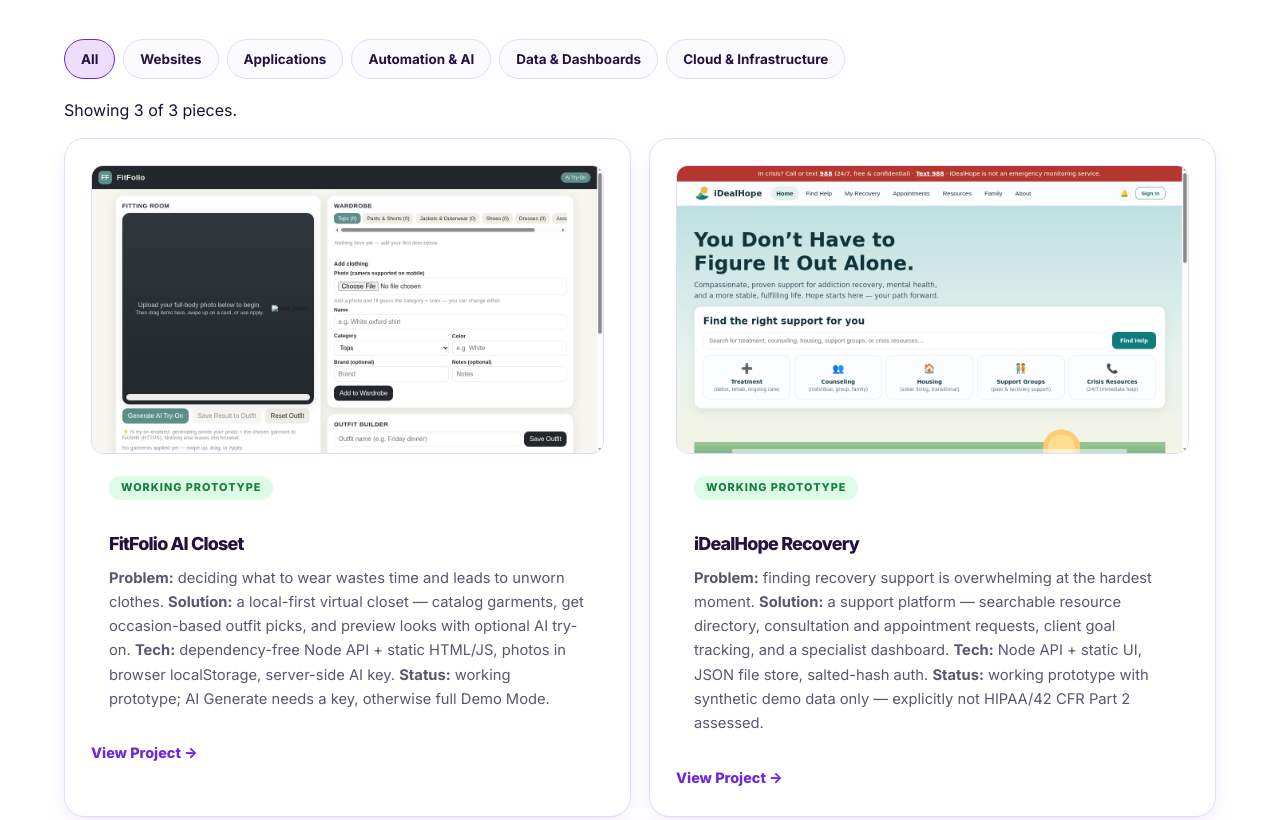
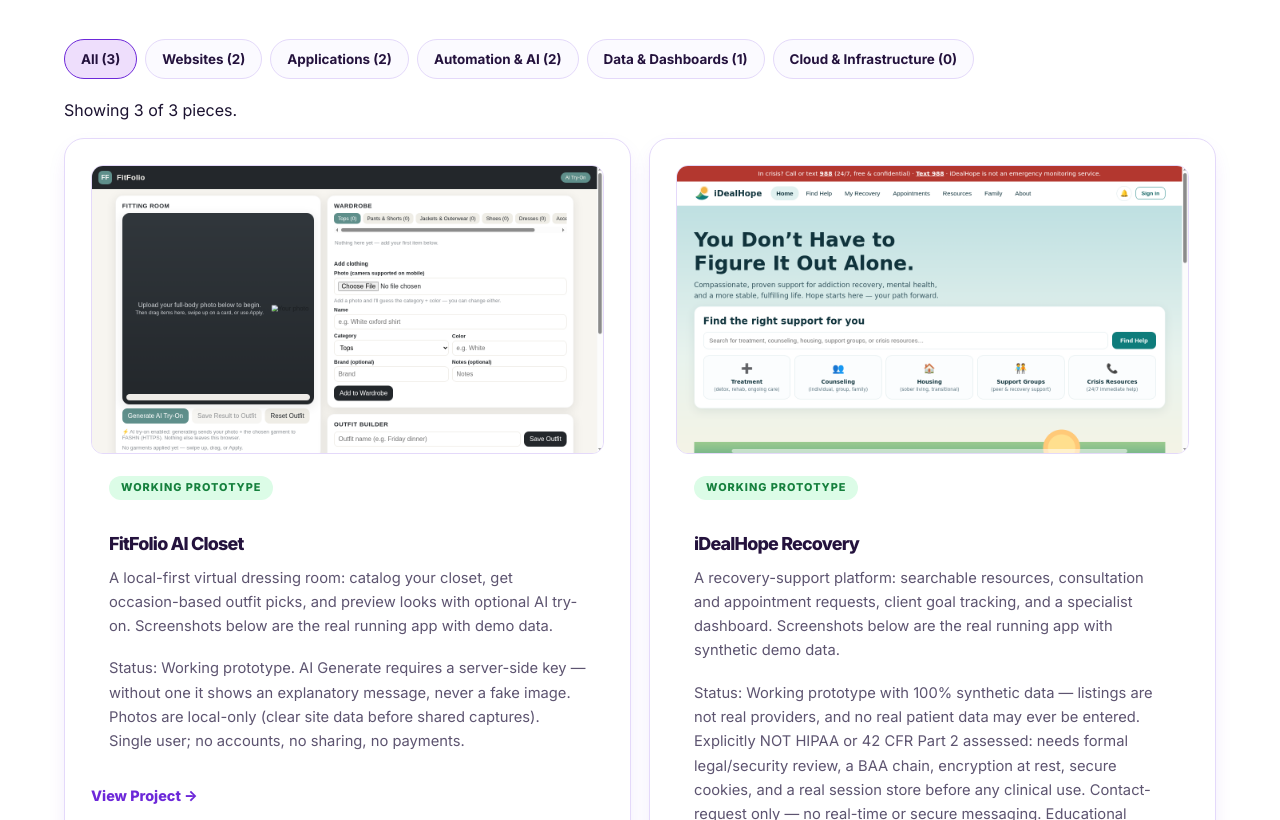
Before and after one commit to DKCollette/nexgenshift-site, a plain HTML site: page portfolio/index.html in a window 1280 px wide. Shown: the part 440-1260 px from the top of the page. Drawn offline with Linux system fonts and the light colour scheme.

Commit message:
Project registry: config/projects.json + JS render + admin queue + Cloud empty-state

```diff
--- /dev/null
+++ b/assets/portfolio-grid.js
@@ -0,0 +1,67 @@
+/* Portfolio hub renderer: re-renders #workGrid from /config/projects.json (published only).
+   Static cards in portfolio/index.html stay as the no-JS / fetch-failure fallback — same pattern as tier-grid.js.
+   Fetch failure => silent catch, static cards remain. Filter keys stay the 5 hub keys; no churn. */
+(function () {
+  "use strict";
+  function esc(s) { return String(s == null ? "" : s).replace(/[&<>"]/g, function (c) { return { "&": "&amp;", "<": "&lt;", ">": "&gt;", '"': "&quot;" }[c]; }); }
+  function pillClass(status) {
+    var s = String(status || "").toLowerCase();
+    return (s === "live" || s === "working prototype" || s === "interactive demo") ? "pill ok" : "pill";
+  }
+  function card(p) {
+    var shot = (p.screenshots && p.screenshots[0]) || null;
+    var img = shot ? '<img src="' + esc(shot.src) + '" alt="' + esc(shot.alt || p.name) + '" loading="lazy" style="width:100%;border-radius:12px;border:1px solid var(--line)">' : "";
+    var cats = (p.categoryKeys || []).join(" ");
+    var href = p.caseStudyUrl || "/portfolio/";
+    return '<article class="card work-card" data-cat="' + esc(cats) + '">'
+      + img
+      + '<p style="margin-top:12px"><span class="' + pillClass(p.status) + '">' + esc(String(p.status || "").toUpperCase()) + "</span></p>"
+      + "<h3>" + esc(p.name) + "</h3>"
+      + "<p>" + esc(p.description || "") + "</p>"
+      + '<p class="hint">Status: ' + esc(p.honestLimits || "") + "</p>"
+      + '<a class="go" href="' + esc(href) + '">View Project \u2192</a></article>';
+  }
+  function init() {
+    var grid = document.getElementById("workGrid");
+    if (!grid) return;
+    fetch("/config/projects.json").then(function (r) { return r.json(); }).then(function (cfg) {
+      var pubs = ((cfg && cfg.projects) || []).filter(function (p) { return p && p.published; });
+      if (!pubs.length) return; // keep static fallback
+      grid.innerHTML = pubs.map(card).join("");
+      bindFilters(pubs);
+    }).catch(function () { /* static fallback covers failure */ });
+  }
+  function bindFilters(pubs) {
+    var grid = document.getElementById("workGrid");
+    var count = document.getElementById("filterCount");
+    var empty = document.getElementById("workEmpty");
+    var btns = Array.prototype.slice.call(document.querySelectorAll(".work-filters [data-filter]"));
+    // Drop legacy inline-script listeners so only the registry pass handles filtering.
+    btns.forEach(function (b) {
+      var label = b.textContent.replace(/\s*\(\d+\)\s*$/, "");
+      var f = b.getAttribute("data-filter");
+      var n = (f === "all") ? pubs.length : pubs.filter(function (p) { return (p.categoryKeys || []).indexOf(f) >= 0; }).length;
+      var fresh = b.cloneNode(true);
+      fresh.textContent = label + " (" + n + ")";
+      b.parentNode.replaceChild(fresh, b);
+    });
+    btns = Array.prototype.slice.call(document.querySelectorAll(".work-filters [data-filter]"));
+    function apply(f) {
+      var cards = Array.prototype.slice.call(grid.querySelectorAll(".work-card"));
+      var n = 0;
+      cards.forEach(function (c) {
+        var cats = (c.getAttribute("data-cat") || "").split(" ").filter(Boolean);
+        var show = (f === "all" || cats.indexOf(f) >= 0);
+        c.classList.toggle("hidden", !show);
+        if (show) n++;
+      });
+      btns.forEach(function (b) { b.setAttribute("aria-pressed", b.getAttribute("data-filter") === f ? "true" : "false"); });
+      if (count) count.textContent = "Showing " + n + " of " + cards.length + " pieces.";
+      if (empty) empty.hidden = n !== 0;
+    }
+    btns.forEach(function (b) { b.addEventListener("click", function () { apply(b.getAttribute("data-filter")); }); });
+    apply("all");
+  }
+  if (document.readyState === "loading") document.addEventListener("DOMContentLoaded", init);
+  else init();
+})();
--- /dev/null
+++ b/config/projects.json
@@ -0,0 +1,291 @@
+{
+  "$comment": "PROJECT REGISTRY — DESIGN DRAFT (not yet wired into the site). Single source of truth for the portfolio hub, case-study pages, and homepage Featured Work. Mirrors the config/pricing.json catalog-driven pattern: static JSON fetched at render time, full static HTML kept as the noscript/SEO fallback. published=false records never render publicly. featured=true records render on the homepage (max 3). lastVerified is the date the screenshots + honest-limits copy were last confirmed against the runnable build (YYYY-MM-DD). Status vocabulary is closed: Live | In Development | Working Prototype | Interactive Demo | Internal Innovation | Design Concept | Unpublished. Category vocabulary is closed: Websites | Applications | Automation & AI | Business Systems | Data & Dashboards | Cloud & Infrastructure. categoryKeys map to the existing portfolio filter keys (websites | applications | automation-ai | business-systems | data | cloud). demoUrl is null when there is no public demo — never invent a URL.",
+  "$schema": "project-registry-v1 (draft)",
+  "version": 1,
+  "projects": [
+    {
+      "id": "fitfolio-closet",
+      "name": "FitFolio AI Closet",
+      "tagline": "Virtual Dressing Room",
+      "slug": "fitfolio-closet",
+      "caseStudyUrl": "/portfolio/fitfolio-closet/",
+      "categories": [
+        "Applications",
+        "Automation & AI"
+      ],
+      "categoryKeys": [
+        "applications",
+        "automation-ai"
+      ],
+      "description": "A local-first virtual dressing room: catalog your closet, get occasion-based outfit picks, and preview looks with optional AI try-on. Screenshots below are the real running app with demo data.",
+      "objective": "Cut the daily \"what do I wear\" tax: give one person a fast, private way to see their whole closet, get dressed for the occasion, and try looks before committing.",
+      "problem": "Deciding what to wear wastes time and money — closets fill with unworn clothes while mornings fill with outfit indecision. Existing tools upload your photos to someone else's cloud.",
+      "solution": "A local-first virtual closet. Photos stay in the browser's localStorage; an occasion rules engine (\"Dress Me Today\") suggests outfits; compare up to 3 looks side by side; optional single-garment AI try-on renders a preview.",
+      "technology": "Dependency-free Node API serving a zero-build static UI (plain HTML/JS/CSS). AI try-on runs server-side so the key never touches the browser. Covered by a 29-check smoke contract in the repo.",
+      "status": "Working Prototype",
+      "honestLimits": "Working prototype. AI Generate requires a server-side key — without one it shows an explanatory message, never a fake image. Photos are local-only (clear site data before shared captures). Single user; no accounts, no sharing, no payments.",
+      "screenshots": [
+        {
+          "src": "/assets/portfolio/fitfolio-desktop.png",
+          "alt": "FitFolio AI virtual closet app — fitting room and wardrobe",
+          "viewport": "desktop"
+        },
+        {
+          "src": "/assets/portfolio/fitfolio-mobile.png",
+          "alt": "FitFolio app on a phone screen",
+          "viewport": "mobile"
+        }
+      ],
+      "features": [
+        "Inventory + outfit management in localStorage",
+        "Occasion rules engine (Dress Me Today)",
+        "Compare up to 3 looks + favorites",
+        "Optional single-garment AI try-on (server-side provider integration; multi-pass chain)",
+        "Demo Mode without a key — uploads, swipes, and outfits all work"
+      ],
+      "demoUrl": null,
+      "published": true,
+      "featured": true,
+      "lastVerified": "2026-11-24"
+    },
+    {
+      "id": "idealhope-recovery",
+      "name": "iDealHope Recovery",
+      "tagline": "Support Platform",
+      "slug": "idealhope-recovery",
+      "caseStudyUrl": "/portfolio/idealhope-recovery/",
+      "categories": [
+        "Websites",
+        "Applications",
+        "Data & Dashboards"
+      ],
+      "categoryKeys": [
+        "websites",
+        "applications",
+        "data"
+      ],
+      "description": "A recovery-support platform: searchable resources, consultation and appointment requests, client goal tracking, and a specialist dashboard. Screenshots below are the real running app with synthetic demo data.",
+      "objective": "Lower the first-step barrier: make it easy for someone seeking recovery support — or their family — to find help, ask for a consultation, and track progress in one calm place.",
+      "problem": "Finding addiction and mental-health support is overwhelming at the hardest moment: scattered listings, unclear costs, and no clear next step toward a real person.",
+      "solution": "A single platform: public resource directory (10+ seeded listings with search, category, and cost filters), validated consultation + appointment request flows, client portal with goals, and a specialist dashboard for clients, consultations, and appointments — with the 988 crisis line always visible.",
+      "technology": "Node API serving a static UI with a JSON file store. Seeded specialist/client demo logins; salted-hash auth with role gates; 31-check smoke suite green.",
+      "status": "Working Prototype",
+      "honestLimits": "Working prototype with 100% synthetic data — listings are not real providers, and no real patient data may ever be entered. Explicitly NOT HIPAA or 42 CFR Part 2 assessed: needs formal legal/security review, a BAA chain, encryption at rest, secure cookies, and a real session store before any clinical use. Contact-request only — no real-time or secure messaging. Educational content is informational only, not diagnoses or treatment. Not an emergency monitoring service.",
+      "screenshots": [
+        {
+          "src": "/assets/portfolio/idealhope-desktop.png",
+          "alt": "iDealHope recovery support platform — hero and support finder",
+          "viewport": "desktop"
+        },
+        {
+          "src": "/assets/portfolio/idealhope-mobile.png",
+          "alt": "iDealHope platform on a phone screen",
+          "viewport": "mobile"
+        }
+      ],
+      "features": [
+        "Searchable/filterable public resource directory (seeded listings)",
+        "Consultation + appointment request flows (validated)",
+        "Client portal: roadmap goals CRUD, check-ins, wellness history",
+        "Specialist dashboard: KPIs, client list, referral lifecycle, tasks, inbox",
+        "988 crisis banner always visible"
+      ],
+      "demoUrl": null,
+      "published": true,
+      "featured": true,
+      "lastVerified": "2026-11-24"
+    },
+    {
+      "id": "sacred-path-guidance",
+      "name": "Sacred Path Guidance",
+      "tagline": "Booking Website",
+      "slug": "sacred-path-guidance",
+      "caseStudyUrl": "/portfolio/sacred-path-guidance/",
+      "categories": [
+        "Websites",
+        "Automation & AI"
+      ],
+      "categoryKeys": [
+        "websites",
+        "automation-ai"
+      ],
+      "description": "A 12-page tarot and spiritual-guidance booking site: services, live availability, double-booking-safe reservations, and a token-gated owner dashboard. Screenshots below are the real running site with sample data.",
+      "objective": "Give a spiritual practitioner one home base: explain the offerings, let seekers check availability and request readings, and manage everything from a private dashboard — no patchwork of tools.",
+      "problem": "Bookings arrived by DM, availability lived in someone's head, and double-bookings happened. There was no single place to show services, take requests, and track clients.",
+      "solution": "A full marketing site plus booking engine: 12 public pages (home, readings, guidance, about, testimonials, pricing, privacy, terms), services + availability APIs, server-side double-booking prevention, spam-protected contact, and an owner dashboard for bookings, messages, testimonials, FAQs, and settings.",
+      "technology": "Dependency-free Node API serving static pages. Token-gated owner dashboard; honeypot + rate limiting on contact; moon-phase display clearly labeled as an approximation. 38/38 smoke checks green.",
+      "status": "Working Prototype",
+      "honestLimits": "Working prototype — the strongest of the three builds. Honest limits: no payments are collected (paymentStatus: not_collected); no email sending — bookings and messages persist for the owner to follow up. Testimonials ship as 3 clearly-labeled SAMPLE placeholders the owner replaces. Screenshots show public pages only; the admin dashboard is never published.",
+      "screenshots": [
+        {
+          "src": "/assets/portfolio/sacred-path-desktop.png",
+          "alt": "Sacred Path Guidance homepage — clarity for your path",
+          "viewport": "desktop"
+        },
+        {
+          "src": "/assets/portfolio/sacred-path-mobile.png",
+          "alt": "Sacred Path Guidance site on a phone screen",
+          "viewport": "mobile"
+        }
+      ],
+      "features": [
+        "12-page marketing site with readings, pricing, testimonials",
+        "Live availability + bookings with double-booking prevention",
+        "Contact form with honeypot + rate limiting",
+        "Owner dashboard: services, prices, availability, bookings, messages, FAQs, settings",
+        "Booking confirm/cancel flows"
+      ],
+      "demoUrl": null,
+      "published": true,
+      "featured": true,
+      "lastVerified": "2026-11-24"
+    },
+    {
+      "id": "ironwood-security",
+      "name": "Ironwood Security",
+      "tagline": "",
+      "slug": "ironwood-security",
+      "caseStudyUrl": "/portfolio/",
+      "categories": [],
+      "categoryKeys": [],
+      "description": "Removed from the portfolio. Stub page redirects to the portfolio hub.",
+      "objective": "",
+      "problem": "",
+      "solution": "",
+      "technology": "",
+      "status": "Unpublished",
+      "honestLimits": "",
+      "screenshots": [],
+      "features": [],
+      "demoUrl": null,
+      "published": false,
+      "featured": false,
+      "lastVerified": "2026-11-24"
+    },
+    {
+      "id": "field-ops-dashboard",
+      "name": "Field Ops Dashboard",
+      "tagline": "",
+      "slug": "field-ops-dashboard",
+      "caseStudyUrl": "/portfolio/",
+      "categories": [],
+      "categoryKeys": [],
+      "description": "Removed from the portfolio. Stub page redirects to the portfolio hub.",
+      "objective": "",
+      "problem": "",
+      "solution": "",
+      "technology": "",
+      "status": "Unpublished",
+      "honestLimits": "",
+      "screenshots": [],
+      "features": [],
+      "demoUrl": null,
+      "published": false,
+      "featured": false,
+      "lastVerified": "2026-11-24"
+    },
+    {
+      "id": "maple-main-booking",
+      "name": "Maple Main Booking",
+      "tagline": "",
+      "slug": "maple-main-booking",
+      "caseStudyUrl": "/portfolio/",
+      "categories": [],
+      "categoryKeys": [],
+      "description": "Removed from the portfolio. Stub page redirects to the portfolio hub.",
+      "objective": "",
+      "problem": "",
+      "solution": "",
+      "technology": "",
+      "status": "Unpublished",
+      "honestLimits": "",
+      "screenshots": [],
+      "features": [],
+      "demoUrl": null,
+      "published": false,
+      "featured": false,
+      "lastVerified": "2026-11-24"
+    },
+    {
+      "$comment": "PLACEHOLDERS for internal builds (per 2026-11-24 inventory). Never published to the portfolio surface; reserved so the admin dashboard + auto-candidate flow have records to promote through review. Categories/statuses are provisional and must be confirmed at QA time.",
+      "id": "nexgenshift-auth-platform",
+      "name": "Auth Platform (test mode)",
+      "tagline": "",
+      "slug": "placeholder-auth-platform",
+      "caseStudyUrl": null,
+      "categories": [
+        "Business Systems"
+      ],
+      "categoryKeys": [
+        "business-systems"
+      ],
+      "description": "PLACEHOLDER — local test-mode identity provider (signup/MFA/sessions/RBAC; Cognito not connected). Not portfolio-facing until it passes QA review.",
+      "objective": "",
+      "problem": "",
+      "solution": "",
+      "technology": "Dependency-free Node API + static web; 49-check smoke green (LOCAL TEST MODE).",
+      "status": "Working Prototype",
+      "honestLimits": "Local test mode only — not production auth. Never use real user passwords here.",
+      "screenshots": [],
+      "features": [],
+      "demoUrl": null,
+      "published": false,
+      "featured": false,
+      "lastVerified": null
+    },
+    {
+      "id": "nexgenshift-intake-platform",
+      "name": "Intake-to-Demo Pipeline",
+      "tagline": "",
+      "slug": "placeholder-intake-platform",
+      "caseStudyUrl": null,
+      "categories": [
+        "Business Systems",
+        "Automation & AI"
+      ],
+      "categoryKeys": [
+        "business-systems",
+        "automation-ai"
+      ],
+      "description": "PLACEHOLDER — intake wizard → review queue → approved demo loop. Internal pipeline tooling; portfolio candidacy only via admin approval.",
+      "objective": "",
+      "problem": "",
+      "solution": "",
+      "technology": "Node API + static wizard/admin/tracker pages; status machine received → reviewing → generating → awaiting_approval → approved.",
+      "status": "Internal Innovation",
+      "honestLimits": "Dev prototype backing staging demos. Submitter PII in data/ — never screenshot or publish.",
+      "screenshots": [],
+      "features": [],
+      "demoUrl": null,
+      "published": false,
+      "featured": false,
+      "lastVerified": null
+    },
+    {
+      "id": "nexgenshift-cloud",
+      "name": "Cloud Intake & Infrastructure",
+      "tagline": "",
+      "slug": "placeholder-cloud",
+      "caseStudyUrl": null,
+      "categories": [
+        "Cloud & Infrastructure"
+      ],
+      "categoryKeys": [
+        "cloud"
+      ],
+      "description": "PLACEHOLDER — AWS IaC (static-site + serverless tiers) plus intake-receiver Lambda. Infrastructure, not a showcase piece; would populate the currently-empty Cloud filter only after approval with an architecture-diagram visual.",
+      "objective": "",
+      "problem": "",
+      "solution": "",
+      "technology": "CloudFormation + Lambda + DynamoDB + SQS + SES.",
+      "status": "Internal Innovation",
+      "honestLimits": "Nothing renders locally — architecture diagram only. Deploy-time secrets (AdminApiKey) never published.",
+      "screenshots": [],
+      "features": [],
+      "demoUrl": null,
+      "published": false,
+      "featured": false,
+      "lastVerified": null
+    }
+  ]
+}
--- a/index.html
+++ b/index.html
@@ -160,6 +160,8 @@
 <script src="/assets/intake-client.js"></script>
 <script src="/assets/site.js"></script>
 <script src="/assets/widgets.js"></script>
+<script>/* Registry enhancement: homepage Featured renders from /config/projects.json (published\&\&featured, cap 3); silent-catch keeps the static cards above as fallback. */</script>
+<script src="/assets/featured-work.js"></script>
 <script>
 /* Staging: promo banner labels render from the single pricing config only. */
 (function(){
```
Also changed, not shown: assets/featured-work.js (added, +26 -0 lines), portfolio/admin.html (added, +108 -0 lines), portfolio/fitfolio-closet/index.html (+1 -0 lines), portfolio/idealhope-recovery/index.html (+1 -0 lines), portfolio/index.html (+3 -0 lines), portfolio/sacred-path-guidance/index.html (+1 -0 lines).
